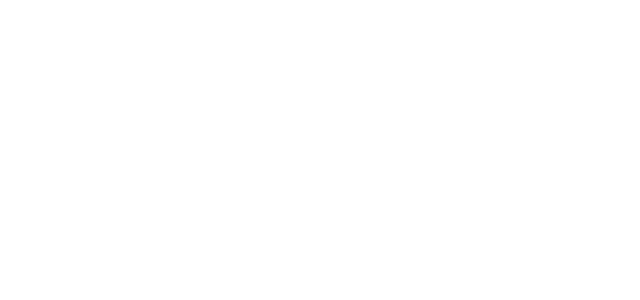
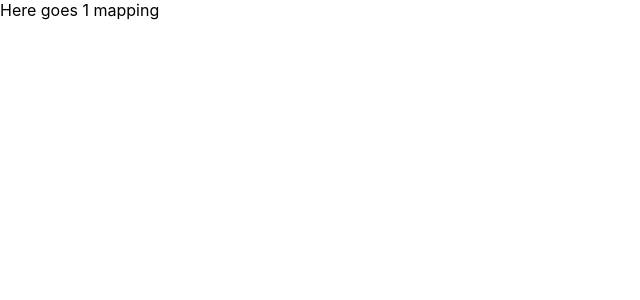
Before and after one commit to niyatip25/okta-app, a React (Create React App) app: page /1 in a window 1280 px wide. Shown: the top 300 px of the page, without its empty margins (0-640 px from the left). Built offline with nearby package versions, Linux system fonts and the light colour scheme.

Commit message:
Accessed the id in next Routes.

```diff
--- a/src/App.js
+++ b/src/App.js
@@ -1,7 +1,6 @@
 import { Route } from "react-router-dom";
 import OktaMain from "./Flow/OktaMain";
-import App1 from "./Flow/App1";
-import App2 from "./Flow/App2";
+import NodeDetails from "./Flow/NodeDetails";
 
 function App() {
   return (
@@ -9,11 +8,8 @@ function App() {
       <Route exact path="/">
         <OktaMain />
       </Route>
-      <Route path="/App1">
-        <App1 />
-      </Route>
-      <Route path="/App2">
-        <App2 />
+      <Route exact path="/:id">
+        <NodeDetails />
       </Route>
     </>
   );
--- a/src/Flow/App1.js
+++ /dev/null
@@ -1,7 +0,0 @@
-import React from "react";
-
-const App1 = () => {
-  return <div>Here goes App1 mapping</div>;
-};
-
-export default App1;
--- a/src/Flow/App2.js
+++ /dev/null
@@ -1,4 +0,0 @@
-import React from "react";
-export default function App2() {
-  return <div>Here goes App2 mappings</div>;
-}
--- /dev/null
+++ b/src/Flow/NodeDetails.js
@@ -0,0 +1,10 @@
+import { useParams } from "react-router-dom";
+import React from "react";
+
+const NodeDetails = () => {
+  const params = useParams();
+  console.log("id: ", params.id);
+  return <div>Here goes {params.id} mapping</div>;
+};
+
+export default NodeDetails;
```
